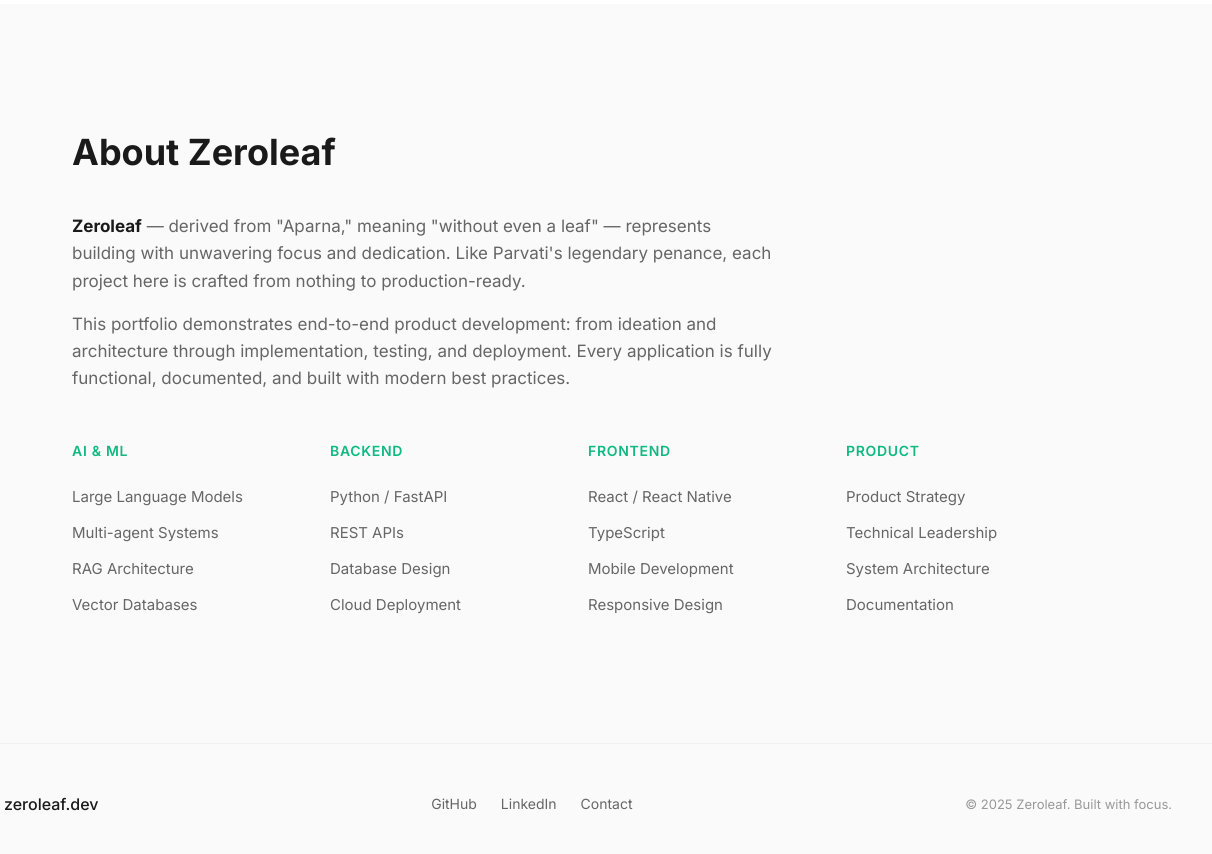
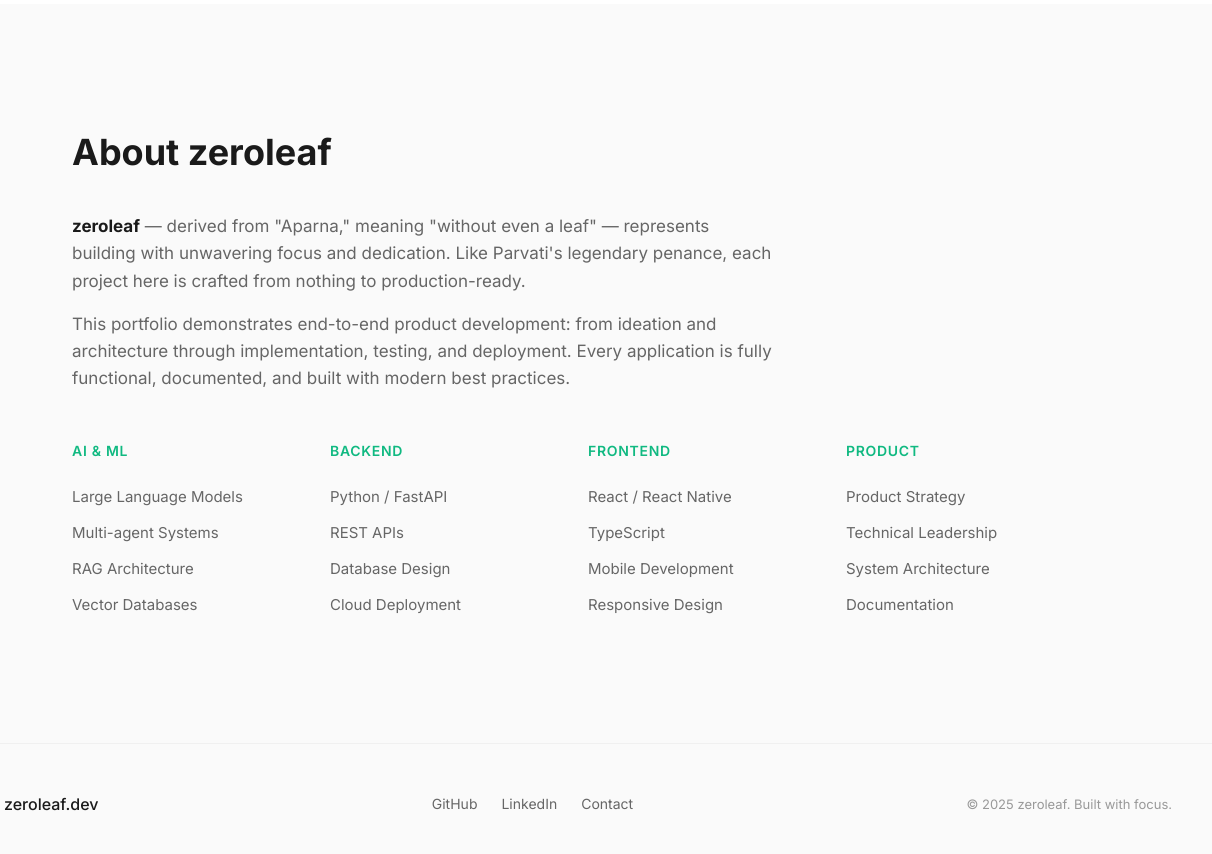
Before and after one commit to udaytamma/zeroleaf-portfolio, a plain HTML site: page index.html in a window 1280 px wide. Shown: the part 1800-2654 px from the top of the page, 68-1280 px from the left. Drawn offline with Linux system fonts and the light colour scheme.

Commit message:
style: Lowercase zeroleaf branding
- Updated title, about section heading, and footer
- Consistent lowercase 'zeroleaf' across all pages

🤖 Generated with [Claude Code](https://claude.com/claude-code)

Co-Authored-By: Claude Opus 4.5 <noreply@anthropic.com>

```diff
--- a/index.html
+++ b/index.html
@@ -1,10 +1,10 @@
 <!DOCTYPE html>
-<!-- Zeroleaf Portfolio - Auto-deploy enabled -->
+<!-- zeroleaf Portfolio - Auto-deploy enabled -->
 <html lang="en">
 <head>
     <meta charset="UTF-8">
     <meta name="viewport" content="width=device-width, initial-scale=1.0">
-    <title>Zeroleaf | AI & Product Portfolio</title>
+    <title>zeroleaf | AI & Product Portfolio</title>
     <meta name="description" content="Portfolio showcasing AI-powered applications built end-to-end from concept to production.">
     <link rel="preconnect" href="https://fonts.googleapis.com">
     <link rel="preconnect" href="https://fonts.gstatic.com" crossorigin>
@@ -255,10 +255,10 @@
     <!-- About Section -->
     <section id="about" class="about">
         <div class="about-content">
-            <h2>About Zeroleaf</h2>
+            <h2>About zeroleaf</h2>
             <div class="about-text">
                 <p>
-                    <strong>Zeroleaf</strong> — derived from "Aparna," meaning "without even a leaf" —
+                    <strong>zeroleaf</strong> — derived from "Aparna," meaning "without even a leaf" —
                     represents building with unwavering focus and dedication. Like Parvati's legendary
                     penance, each project here is crafted from nothing to production-ready.
                 </p>
@@ -322,7 +322,7 @@
                 <a href="https://linkedin.com/in/udaytamma" target="_blank">LinkedIn</a>
                 <a href="mailto:hello@zeroleaf.dev">Contact</a>
             </div>
-            <p class="footer-copy">&copy; 2025 Zeroleaf. Built with focus.</p>
+            <p class="footer-copy">&copy; 2025 zeroleaf. Built with focus.</p>
         </div>
     </footer>
 
```
